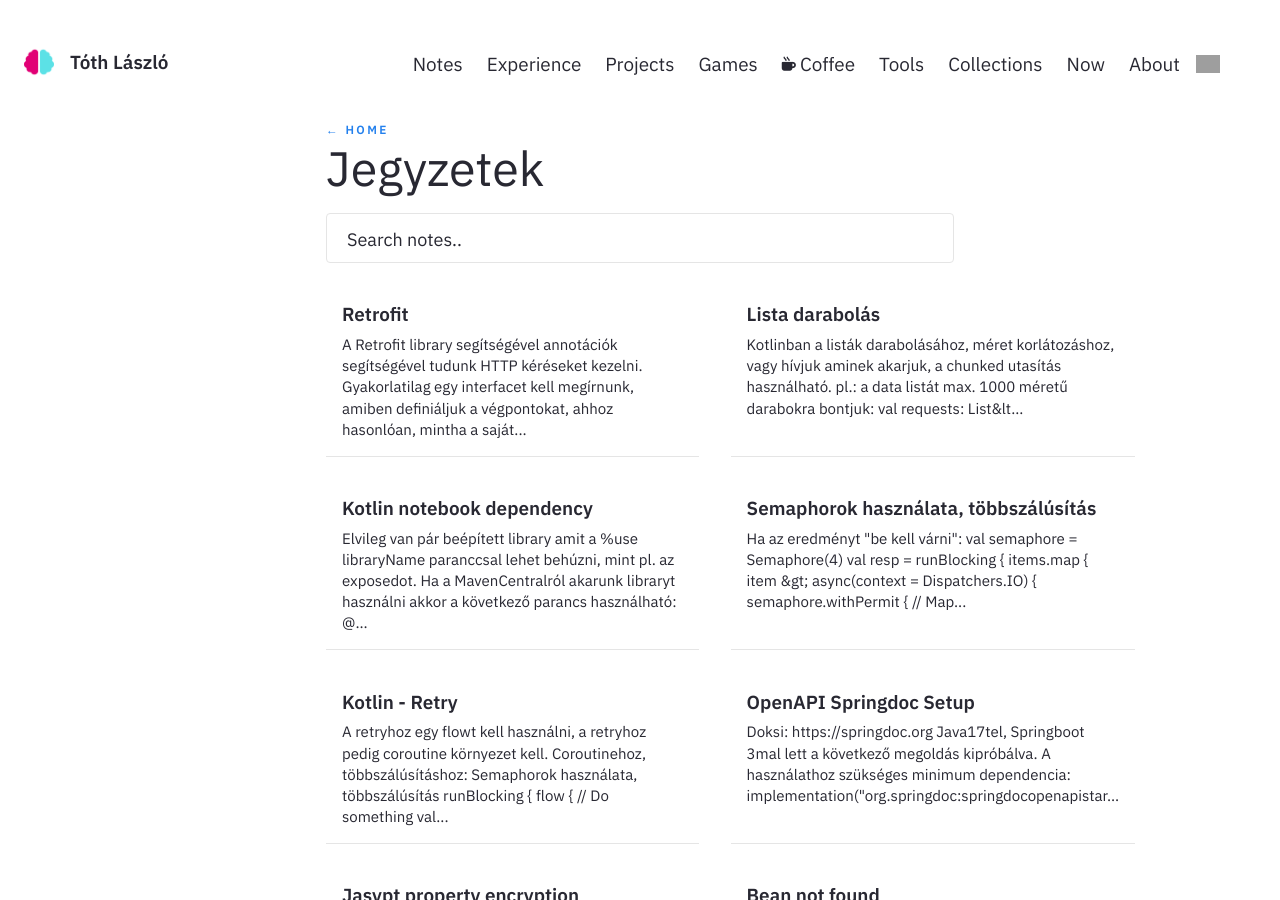
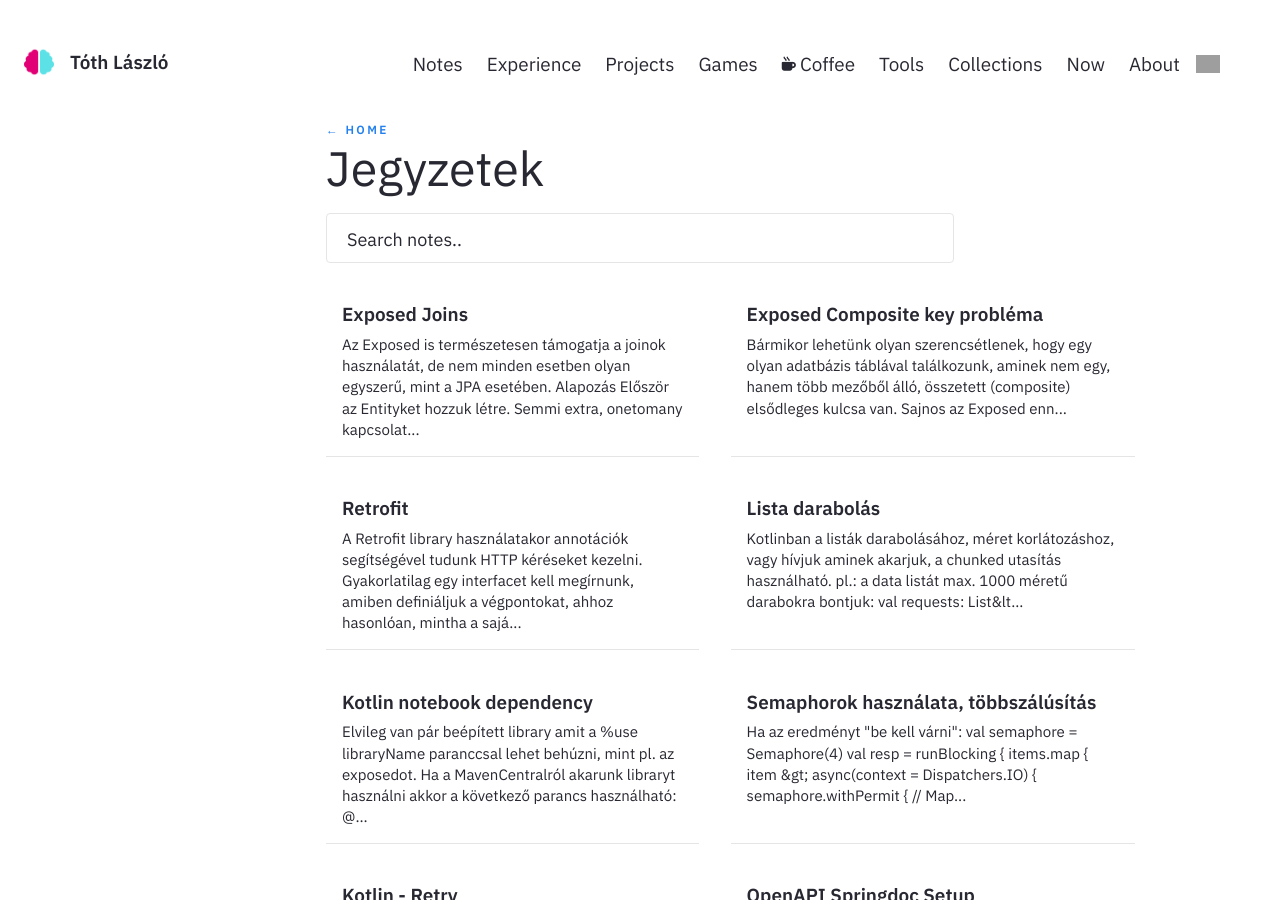
Before and after one commit to tothlp/tothlp.github.io, a Jekyll site: the page built from pages/notes.md, in a window 1280 px wide and 900 px high. Built offline with Jekyll 4.4.1, drawn with Linux system fonts in a browser that asks for light colours; nearby versions of some CDN libraries; some of the changed lines change nothing that is shown; grey boxes are pictures that could not be loaded.

Commit message:
note: add exposed notes, fix typo in retrofit

````diff
--- /dev/null
+++ b/_notes/Public/Exposed Composite key probléma.md
@@ -0,0 +1,30 @@
+---
+title: Exposed Composite key probléma
+feed: show
+date: 25-06-2024
+permalink: /exposed-composite-key-problema
+---
+
+Bármikor lehetünk olyan szerencsétlenek, hogy egy olyan adatbázis táblával találkozunk, aminek nem egy, hanem több mezőből álló,  összetett (composite) elsődleges kulcsa van.
+
+Sajnos az Exposed ennek kezelésére csak félmegoldást kínál.
+
+Adott a következő entitás:
+
+```kotlin
+object Cats : Table("Cats") {
+	val name = varchar("name", 50)
+	val breed = varchar("breed", 20)
+	override val primaryKey = PrimaryKey(arrayOf(name, breed), name = "compositeKey")
+}
+```
+
+Itt ugye simán létre tudtuk hozni az elsődleges kulcsot a `PrimaryKey` használatával és nagyon egyszerűen meg tudtuk adni, hogy mely mezőkből álljon az összetett kulcs. A varázslatnak itt vége. A következő lépés ugye általában az lenne, hogy a DSL után létrehozzuk a DAO objektumunkat, ahol 	egyrészt meg kell adni az ID típusát, másrészt egy `EntityClass` típusú companion object létrehozásával kell folytatni.
+
+```kotlin
+companion object : LongEntityClass<Cat>(Cats)
+```
+
+A rossz hír, hogy az `EntityClass` csak egy mezőt tud kezelni elsődleges kulcsként, így az összetett kulcsokkal nem tud mit kezdeni. Következésképpen, az ilyen jellegű táblákhoz (egyelőre) nem tudunk DAO-t létrehozni. Ez sajnos a lekérdezési lehetőségeinket is korlátozza.
+
+> Nyitott issue: [https://github.com/JetBrains/Exposed/issues/43](https://github.com/JetBrains/Exposed/issues/43)
--- /dev/null
+++ b/_notes/Public/Exposed Joins.md
@@ -0,0 +1,117 @@
+---
+title: Exposed Joins
+feed: show
+date: 25-06-2024
+---
+
+
+Az [Exposed](https://github.com/JetBrains/Exposed) is természetesen támogatja a join-ok használatát, de nem minden esetben olyan egyszerű, mint a JPA esetében.
+
+## Alapozás
+
+Először az Entityket hozzuk létre. Semmi extra, one-to-many kapcsolat Emberek és Macskák között, ahol egy embernek több macskája is lehet.
+Remény szerint rengeteg.
+
+```kotlin
+object Cats : LongIdTable("Cat") {
+	val owner = reference("owner", Persons)
+	val name = varchar("name", length = 50)
+	val breed = varchar("breed", length = 50)
+}
+
+class Cat(id: EntityID<Long>) : LongEntity(id) {
+	companion object : LongEntityClass<Cat>(Cats)
+
+	val owner by Person referencedOn Cats.owner
+	var name by Cats.name
+	var breed by Cats.breed
+}
+
+object Persons : LongIdTable("Person") {
+	val name = varchar("name", length = 50)
+}
+
+class Person(id: EntityID<Long>) : LongEntity(id) {
+	companion object : LongEntityClass<Person>(Persons)
+
+	var name by Persons.name
+	val cats by Cat referrersOn Cats.owner
+}
+```
+
+Itt érdemes megnézni a `cats` változót. Látjuk, hogy ez csak a DAO-ban van jelen, tehát nem tartozik hozzá konkrét adatbázis mező. A referrersOn miatt viszont "visszahivatkozik" a Cat táblára, és ezen segítségével (is) tudjuk lekérni az adott személyhez tartozó macskákat.
+
+Hogy valamit kezdjünk is az adatokkal, létrehozunk egy pár faék egyszerűségű dummy metódust "responseok" gyártásához:
+*(Nem csináltam egyedi struktúrát, nyilván, bármibe lehetne mappelni, amit nem szégyellsz...)*
+
+```kotlin
+fun Person.toResponse() = mapOf(
+	"id" to id.value,
+	"name" to name,
+	"cats" to cats.map { cat -> cat.toResponse() }
+)
+
+fun Cat.toResponse() = mapOf(
+	"id" to id.value,
+	"name" to name,
+	"breed" to breed
+)
+```
+
+## DAO lekérés
+
+```kotlin
+Persons.selectAll().map { person -> Person.wrapRow(person).toResponse() }
+```
+
+Itt a DSL segítségével lekérjük az összes személyt, ami "magával rántja" a hozzájuk tartozó macskákat is. A `map` segítségével pedig a Person objektumokat átalakítjuk a responseokká.
+
+**Probléma:**
+
+Egyrészt, ez a megközelítés csak akkor használható, ha van DAO objektumunk (lsd: cats változó). Másrészt, sajnos itt az Exposed nem annyira bölcs, hogy join-t használjon, így minden egyes Person objektumhoz külön lekérdezést fog küldeni a macskákért. Így egy csodás **N+1** query problémát kaptunk. Nyilván, kis adatmennyiség esetén nem fogja megfektetni a rendszerünket, de semmiképpen sem nevezném optimálisnak.
+
+Érdemes megjegyezni, hogy ezt a megközelítést pl. nem fogjuk tudni használni olyan tábláknál, amik összetett elsődleges kulccsal rendelkeznek. *Lásd: [[Exposed Composite key probléma]]*
+
+## Lekérés InnerJoin-nal
+
+Ennél a megoldásnál megírjuk a join-t, majd a map segítségével alakítjuk át a kapott adatokat. Sajnos a JPA-tól eltérően, az Exposed nem tud "ORM-ként", objektum szinten gondolkodni, tehát hiába kérem le a személyeket és a macskákat, nem fogja tudni a személyekhez alábontani a macska listát. Az Exposed ResultRow-ban gondolkodik, tehát teljesen hasonló a helyzet, minta kézzel kiadnánk a selectünket, és a lejött adatokból kézzel hoznánk létre a szükséges sturktúrát.
+
+```kotlin
+(Persons innerJoin Cats)
+	.selectAll()
+	.groupBy { it[Persons.id] }
+	.map { group ->
+		val cats = group.value.map { Cat.wrapRow(it) }
+
+		Person.wrapRow(group.value.first()).toResponse(cats)
+	}
+```
+
+Annyi segítséget kapunk, hogy a `wrapRow` segítségével a ResultRow-t átalakíthatjuk a megfelelő DAO objektummá, nem kell egyesével beállítani a mezőket. Mivel azt szeretnénk, hogy a Person objektumokhoz tartozó Cat objektumok listaként alá legyenek bontva, így szükséges egy groupingot alkalmazni. A join-os megoldás használatakor nem elég a joint lefuttatni, a kapott adatokat is wrapelni kell, ezért a Cat objektumot is wrapRow-val hozzuk létre.
+
+Azt nyilvánvalóan nekünk kell eldöntenünk, hogy milyen joint alkalmazunk. Ezzel a megoldással egyelőre nincs probléma. A bonyodalom ezután jön.
+
+## Lekérés LeftJoin-nal
+
+Ha az előző példát `leftJoin`-ra cseréljük, akkor még mindig nem lesz semmi probléma. Egészen addig, amíg egyszer egy személyhez nem tartozik macska. Ekkor ugyanis a `Cat.wrapRow(it)` hívás közben az `id` mező null lesz, ami a by-design nem megengedett a kulcsoknál. Következésképp egy méretes `NullPointerException`-t kapunk. A problémát ki lehet küszöbölni akkor, ha a `Cat.wrapRow(it)` hívás előtt ellenőrizzük, hogy az `id` mező nem null-e. Elég fájdalmas, hogy ezt kezelgetni kell, de legalább megoldja a problémát.
+
+```kotlin
+(Persons leftJoin Cats)
+	.selectAll()
+	.groupBy { it[Persons.id] }
+	.map { group ->
+		val cats = group.value.filter { it.getOrNull(Cats.id) != null }.map { Cat.wrapRow(it) }
+
+		Person.wrapRow(group.value.first()).toResponse(cats)
+	}
+```
+
+Már csak annyi hiányzik, hogy a response létrehozáskor a Cat objektumokat is átadjuk. Ezt a `toResponse` metódust kell módosítani, hogy paraméterként megkapja a macskákat.
+
+```kotlin
+fun Person.toResponse(allCats: List<Cat>) = mapOf(
+	"id" to id.value,
+	"name" to name,
+	"cats" to allCats.map { cat -> cat.toResponse() }
+)
+```
--- a/_notes/Public/retrofit.md
+++ b/_notes/Public/retrofit.md
@@ -4,7 +4,7 @@ feed: show
 date: 18-06-2024
 ---
 
-A [Retrofit](https://square.github.io/retrofit/) library segítségével annotációk segítségével tudunk HTTP kéréseket kezelni. Gyakorlatilag egy interface-t kell megírnunk, amiben definiáljuk a végpontokat, ahhoz hasonlóan, mintha a saját REST Controllerünket hoznánk létre. A Retrofit a háttérben (I guess reflection-nel) létrehozza belőle az implementációt.
+A [Retrofit](https://square.github.io/retrofit/) library használatakor annotációk segítségével tudunk HTTP kéréseket kezelni. Gyakorlatilag egy interface-t kell megírnunk, amiben definiáljuk a végpontokat, ahhoz hasonlóan, mintha a saját REST Controllerünket hoznánk létre. A Retrofit a háttérben (I guess reflection-nel) létrehozza belőle az implementációt.
 
 Előnyök:
 - Nem kell kézzel kliens kódot írni, az adott apikat sima metódusként tudjuk hívni
````
